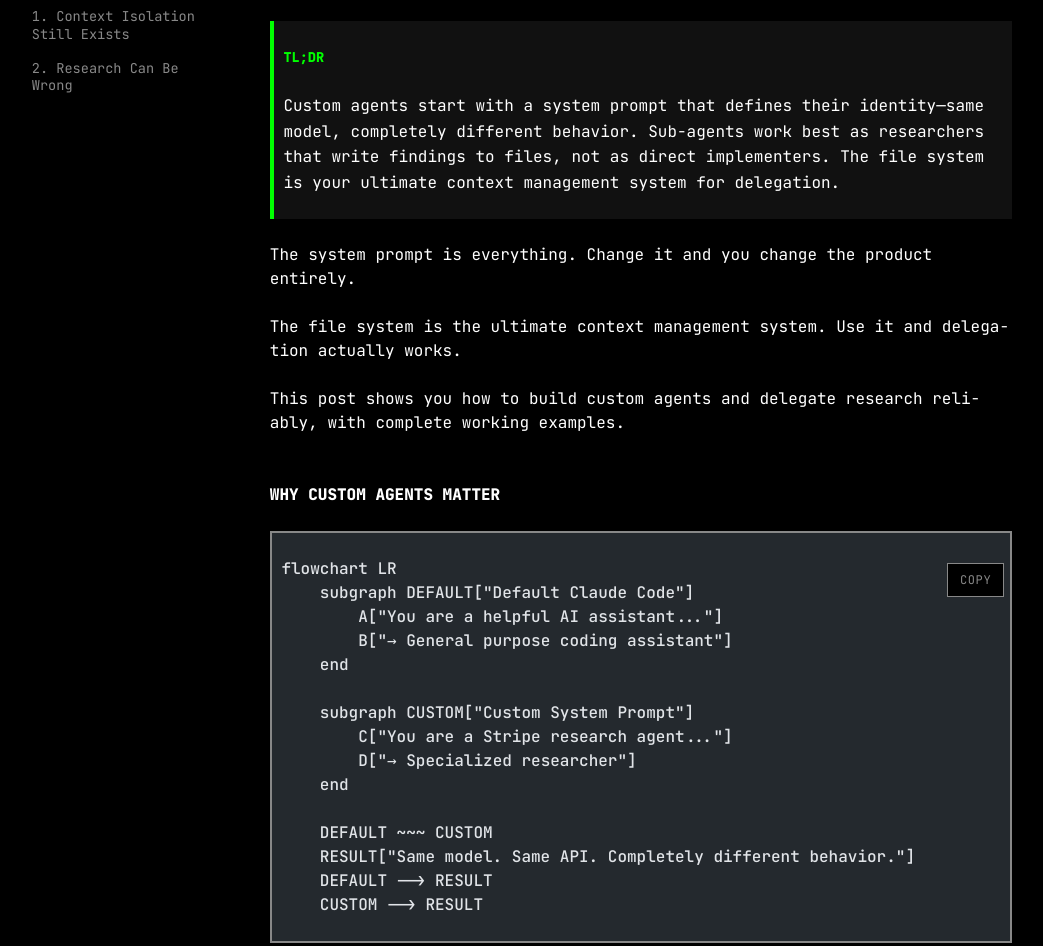
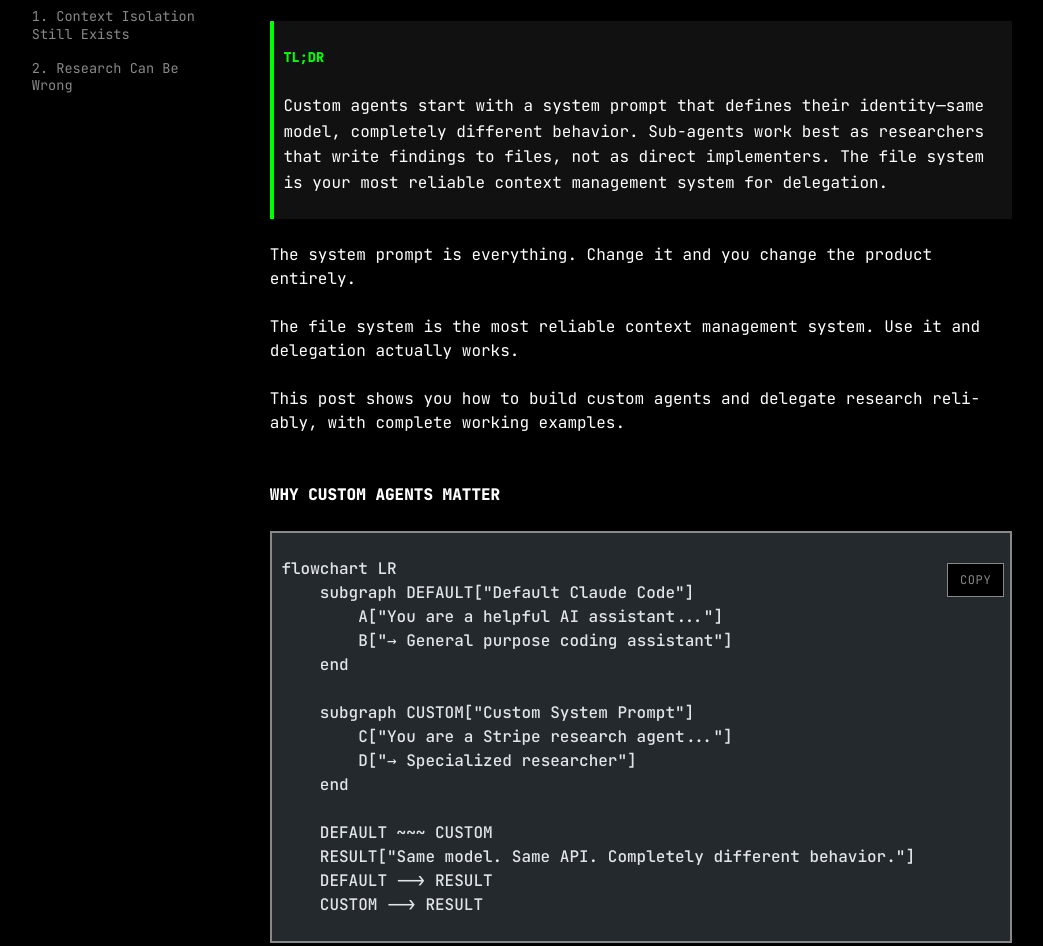
Before and after one commit to ameno-/acidbath2, an Astro site: page /blog/agent-architecture in a window 1280 px wide. Shown: the part 1031-1977 px from the top of the page, without its empty margins (133-1176 px from the left). Built offline with nearby package versions, Linux system fonts and the light colour scheme; Astro itself is replaced by a stand-in of ours; some packages are replaced by stand-ins of ours; code samples lack their colours.

Commit message:
blog: docs: replace hype-speak 'ultimate' with 'most reliable'

```diff
--- a/src/content/blog/agent-architecture.md
+++ b/src/content/blog/agent-architecture.md
@@ -7,18 +7,18 @@ tags: ["ai", "agents", "claude-code", "sub-agents", "sdk", "architecture"]
 banner: "/assets/posts/agent-architecture-banner.png"
 category: "Agent Architecture"
 difficulty: "Advanced"
-tldr: "Custom agents start with a system prompt that defines their identity—same model, completely different behavior. Sub-agents work best as researchers that write findings to files, not as direct implementers. The file system is your ultimate context management system for delegation."
+tldr: "Custom agents start with a system prompt that defines their identity—same model, completely different behavior. Sub-agents work best as researchers that write findings to files, not as direct implementers. The file system is your most reliable context management system for delegation."
 keyTakeaways:
   - "System prompts define agent identity—change the prompt, change the product entirely"
   - "Custom agents are built for your codebase, default agents are built for everyone's"
   - "Sub-agents should be researchers, not implementers—they gather context, the parent agent uses it"
   - "File-based context transfer reduces token usage by 80% compared to in-memory context passing"
-  - "The file system is the ultimate context management system for reliable agent delegation"
+  - "The file system is the most reliable context management system for agent delegation"
 ---
 
 The system prompt is everything. Change it and you change the product entirely.
 
-The file system is the ultimate context management system. Use it and delegation actually works.
+The file system is the most reliable context management system. Use it and delegation actually works.
 
 This post shows you how to build custom agents and delegate research reliably, with complete working examples.
 
```
